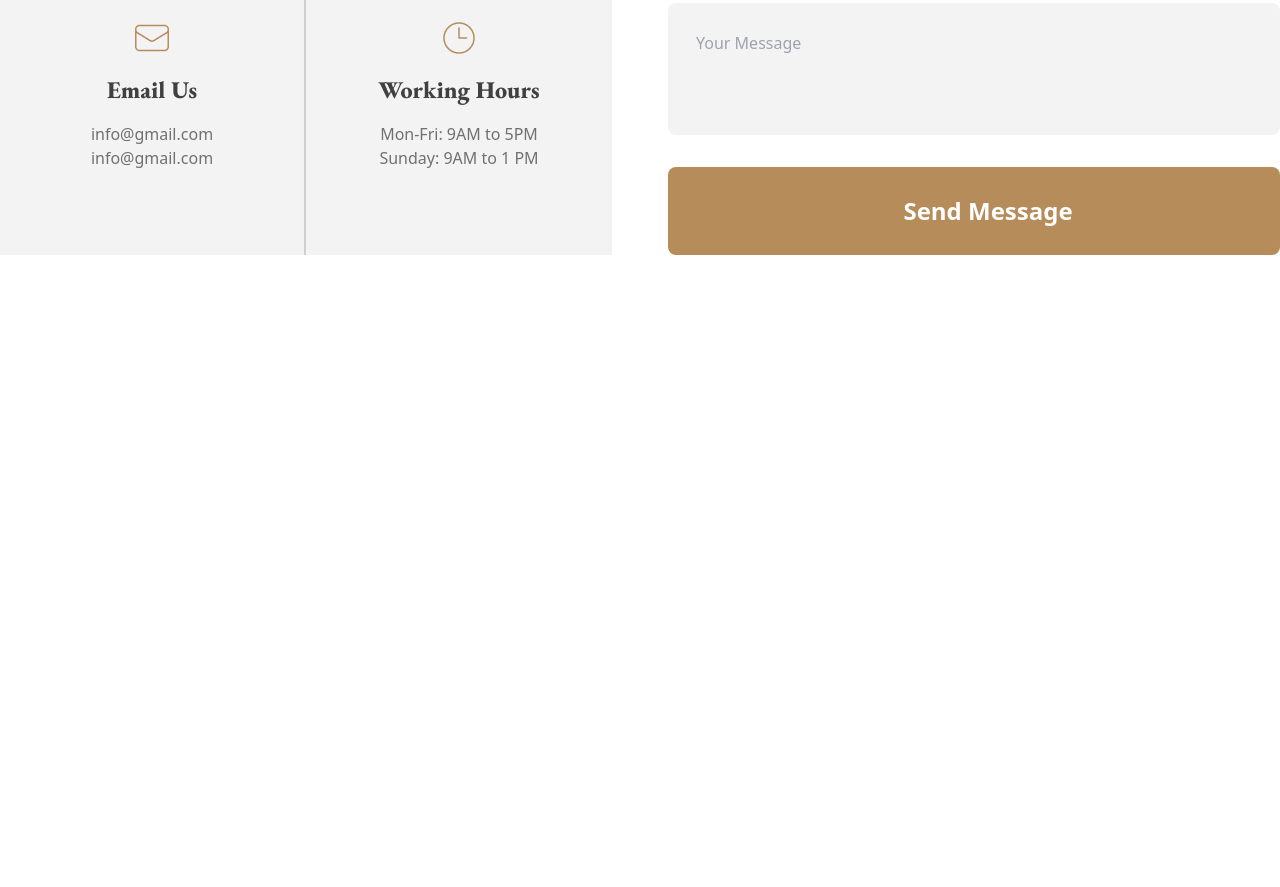
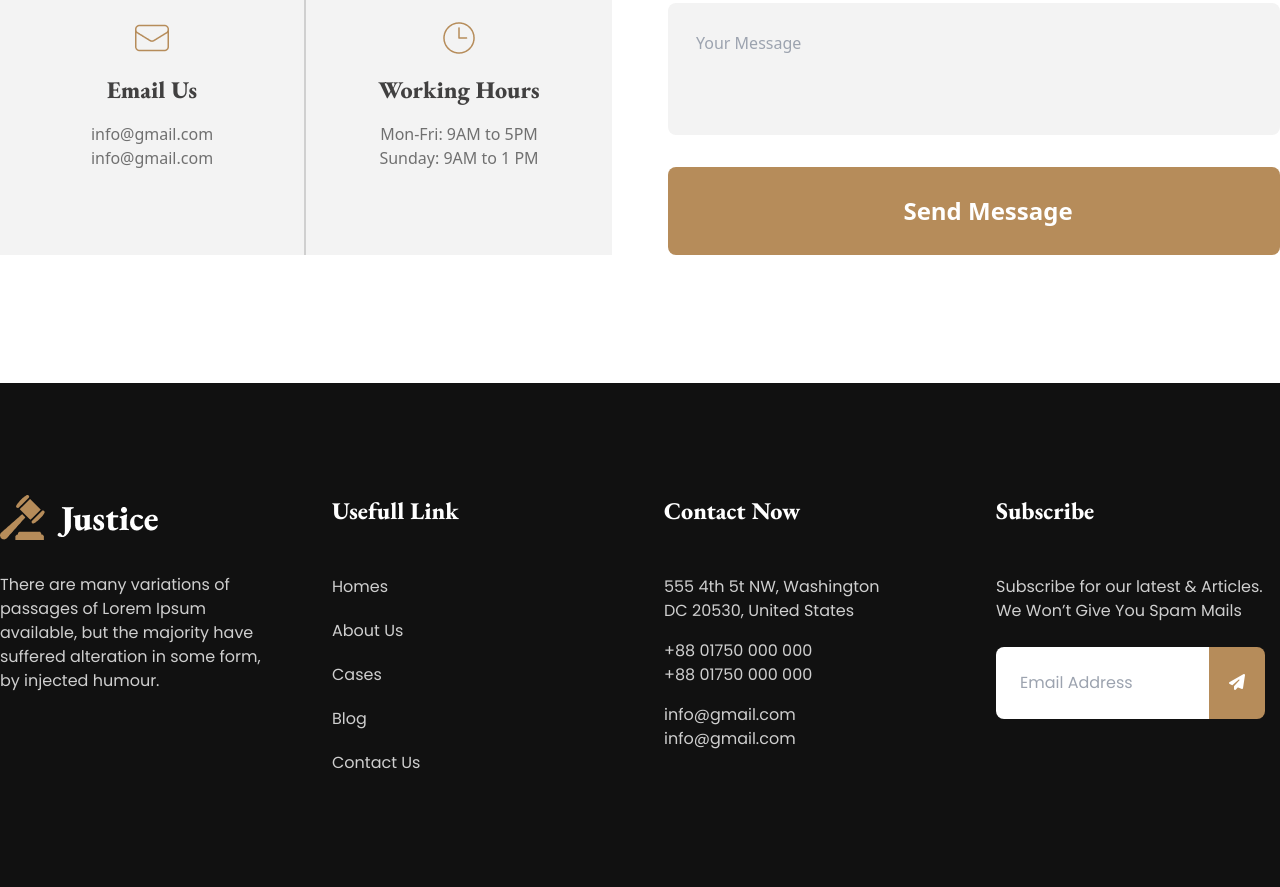
Before and after one commit to MukitHossen7/legal-solution-website, a website: page index.html in a window 1280 px wide. Shown: the part 4197-5084 px from the top of the page. Before the commit the page ends 4492 px from the top, so only its background shows below. Drawn offline with nearby package versions, Linux system fonts and the light colour scheme.

Commit message:
footer section done

```diff
--- a/index.html
+++ b/index.html
@@ -329,7 +329,7 @@
       </section>
 
       <!-- contact-section  -->
-      <section class="container mx-auto mt-20 md:mt-28 mb-10 px-3 lg:px-0">
+      <section class="container mx-auto mt-20 md:mt-28 px-3 lg:px-0">
         <!-- child-1 -->
         <div class="max-w-2xl mx-auto text-center">
           <h1 class="font-extrabold text-4xl text-[#414040] font-Garamond mb-6">
@@ -441,5 +441,69 @@
         </div>
       </section>
     </main>
+
+    <footer class="mt-20 md:mt-32 bg-[#111111] text-white">
+      <section
+        class="container mx-auto py-16 md:py-28 grid gap-12 grid-cols-1 sm:grid-cols-2 lg:grid-cols-4 font-poppins px-3 lg:px-0"
+      >
+        <!-- logo -->
+        <div class="">
+          <img src="images/logo.png" alt="" />
+          <p class="mt-8 text-[#CFCFCF]">
+            There are many variations of passages of Lorem Ipsum available, but
+            the majority have suffered alteration in some form, by injected
+            humour.
+          </p>
+        </div>
+        <!-- usefull -->
+        <div class="">
+          <h2 class="font-Garamond font-extrabold text-2xl">Usefull Link</h2>
+          <ul class="mt-12 text-[#CFCFCF] flex flex-col gap-5">
+            <li><a href="#">Homes</a></li>
+            <li><a href="#">About Us</a></li>
+            <li><a href="#">Cases</a></li>
+            <li><a href="#">Blog</a></li>
+            <li><a href="#">Contact Us</a></li>
+          </ul>
+        </div>
+        <!-- contact -->
+        <div class="">
+          <h2 class="font-Garamond font-extrabold text-2xl">Contact Now</h2>
+          <div class="mt-12 text-[#CFCFCF] flex flex-col gap-4">
+            <p>
+              555 4th 5t NW, Washington <br />
+              DC 20530, United States
+            </p>
+            <p>
+              +88 01750 000 000 <br />
+              +88 01750 000 000
+            </p>
+            <p>
+              info@gmail.com <br />
+              info@gmail.com
+            </p>
+          </div>
+        </div>
+        <!-- Subscribe -->
+        <div class="">
+          <h2 class="font-Garamond font-extrabold text-2xl">Subscribe</h2>
+          <p class="mt-12 text-[#CFCFCF] mb-6">
+            Subscribe for our latest & Articles. We Won’t Give You Spam Mails
+          </p>
+          <form action="#" class="flex box-border">
+            <input
+              type="email"
+              name=""
+              id=""
+              placeholder="Email Address"
+              class="py-6 pl-6 w-3/4 text-[#A0A0A0] rounded-s-lg focus:outline-none"
+            />
+            <button class="bg-[#B68C5A] w-14 rounded-e-lg">
+              <i class="fa-solid fa-paper-plane"></i>
+            </button>
+          </form>
+        </div>
+      </section>
+    </footer>
   </body>
 </html>
```
Also changed, not shown: src/output.css.
